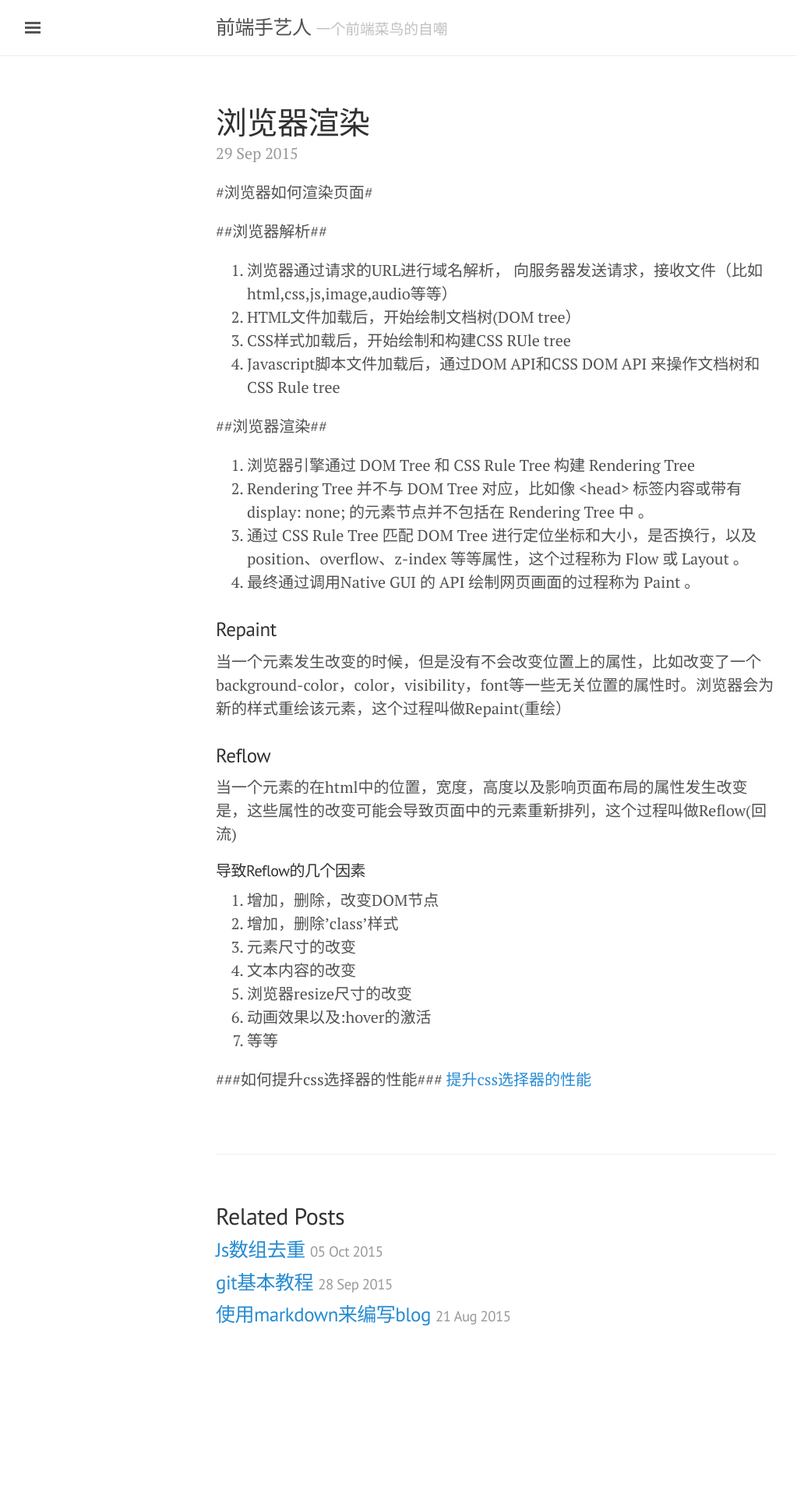
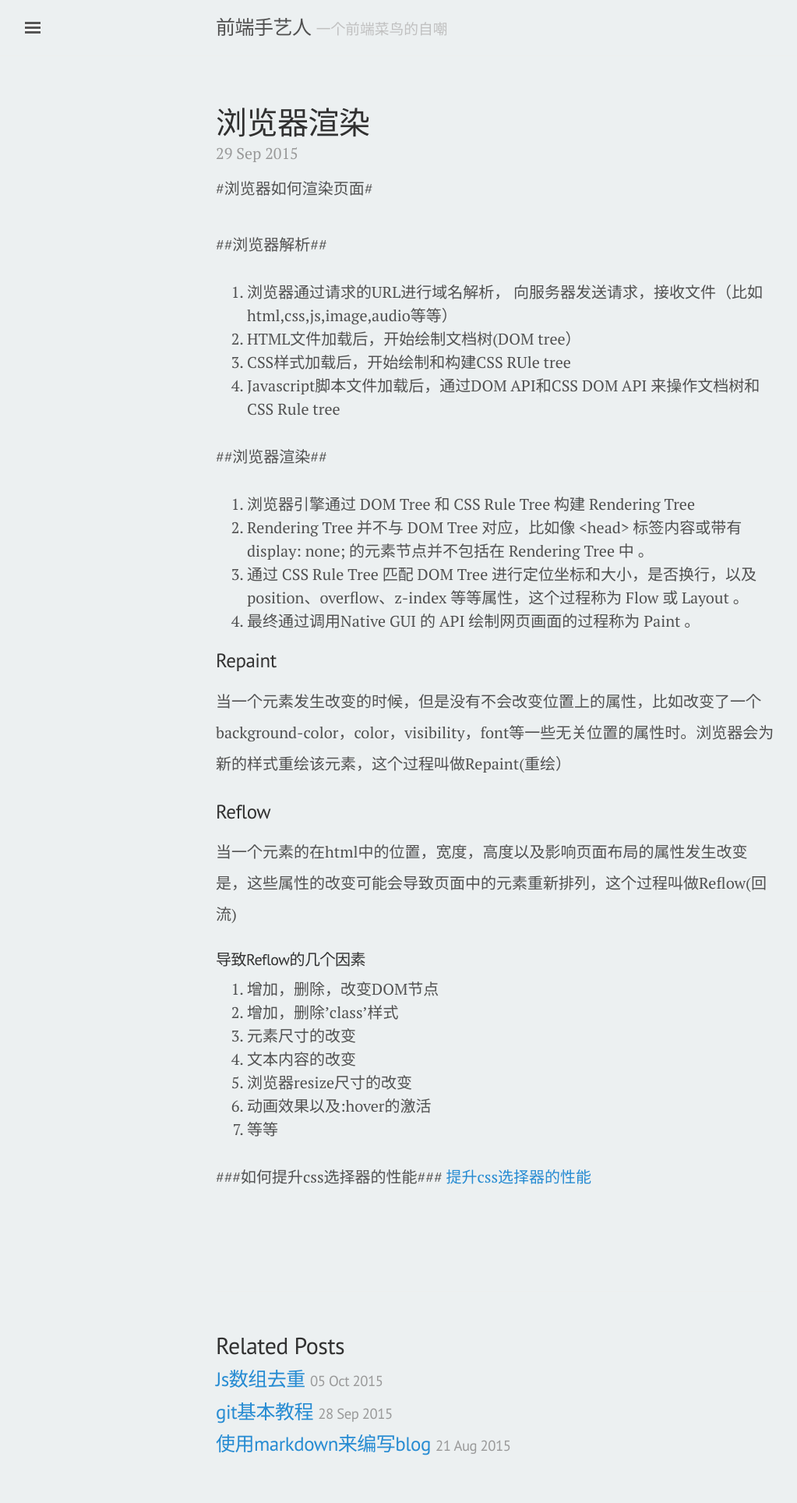
Before and after one commit to wohaiwo/wohaiwo.github.io, a Jekyll site: the page built from _posts/2015-9-29-浏览器如何渲染.md, in a window 1280 px wide. Shown: the whole page at 78% size, without its empty margins (3-1026 px from the left). Built offline with Jekyll 4.4.1, drawn with Linux system fonts in a browser that asks for light colours; before the commit the page ends 1762 px from its top, so only the background shows below that.

Commit message:
修改基本样式

```diff
--- a/index.html
+++ b/index.html
@@ -13,8 +13,10 @@
     </h1>
 
     <span class="post-date">{{ post.date | date_to_string }}</span>
-
+    <div class="post-content">
     {{ post.content }}
+    </div>
+      <a class="readMore" href="{{ post.url }}" title="阅读更多文章">阅读全文</a>
   </div>
   {% endfor %}
 </div>
--- a/public/css/lanyon.css
+++ b/public/css/lanyon.css
@@ -216,8 +216,7 @@
   left: 1rem;
   display: block;
   padding: .25rem .75rem;
-  color: #505050;
-  background-color: #fff;
+  color: #ECF0F1;
   border-radius: .25rem;
   cursor: pointer;
 }
@@ -309,7 +308,7 @@
 
 .page,
 .post {
-  margin-bottom: 4em;
+  margin-bottom: 6em;
 }
 
 /* Blog post or page title */
@@ -327,7 +326,7 @@
 .post-date {
   display: block;
   margin-top: -.5rem;
-  margin-bottom: 1rem;
+  margin-bottom: .2rem;
   color: #9a9a9a;
 }
 
--- a/public/css/poole.css
+++ b/public/css/poole.css
@@ -60,7 +60,7 @@
 
 body {
   color: #515151;
-  background-color: #fff;
+  background-color: #ECF0F1;
   -webkit-text-size-adjust: 100%;
       -ms-text-size-adjust: 100%;
 }
@@ -91,15 +91,15 @@
   font-size: 2rem;
 }
 h2 {
-  margin-top: 1rem;
+  margin-top: .5rem;
   font-size: 1.5rem;
 }
 h3 {
-  margin-top: 1.5rem;
+  margin-top: 0.4rem;
   font-size: 1.25rem;
 }
 h4, h5, h6 {
-  margin-top: 1rem;
+  margin-top: .3rem;
   font-size: 1rem;
 }
 
@@ -107,6 +107,8 @@
 p {
   margin-top: 0;
   margin-bottom: 1rem;
+  line-height: 2;
+  padding: 6px 0;
 }
 
 strong {
@@ -329,8 +331,19 @@
  */
 
 .page,
-.post {
+ {
   margin-bottom: 4em;
+}
+.posts .post {
+  color: #000;
+  height: 18em;
+  background-color: #fff;
+  text-align: justify;
+  position: relative;
+  border-radius: 10px;
+  padding: 12px 6px;
+  margin-bottom: 5em;
+  overflow: hidden;
 }
 
 /* Blog post or page title */
@@ -351,8 +364,36 @@
   margin-bottom: 1rem;
   color: #9a9a9a;
 }
+.post-content {
+  height: 60%;
+  overflow: hidden;
+  padding: 5px 0;
+  line-height: 1.5;
+  word-wrap: break-word;
+}
+.post .readMore {
+  position: absolute;
+  right: 0;
+  bottom: 0;
+  display: inline-block;
+  padding: 6px 12px;
+  line-height: 1.4;
+  white-space: nowrap;
+  vertical-align: middle;
+  cursor: pointer;
+  color: #fff;
+  background: #555;
+  border: 1px solid transparent;
+  border-radius: 4px;
+  text-decoration: none;
+  transition: all 0.5s ease;
+}
 
-/* Related posts */
+.readMore:hover {
+  background: #333;
+  box-shadow: inset 0 3px 5px rgba(0, 0, 0, .125);
+}
+/* Related 相关文章 posts */
 .related {
   padding-top: 2rem;
   padding-bottom: 2rem;
@@ -403,7 +444,14 @@
 .pagination-item:first-child {
   margin-bottom: -1px;
 }
+.pagination span b {
+  font-size: 1em;
+  font-font: bold;
+  color: #268bd2;
+}
+.pagination span {
 
+}
 /* Only provide a hover state for linked pagination items */
 a.pagination-item:hover {
   background-color: #f5f5f5;
@@ -415,7 +463,7 @@
   }
   .pagination-item {
     float: left;
-    width: 50%;
+    width: 40%;
   }
   .pagination-item:first-child {
     margin-bottom: 0;
```
